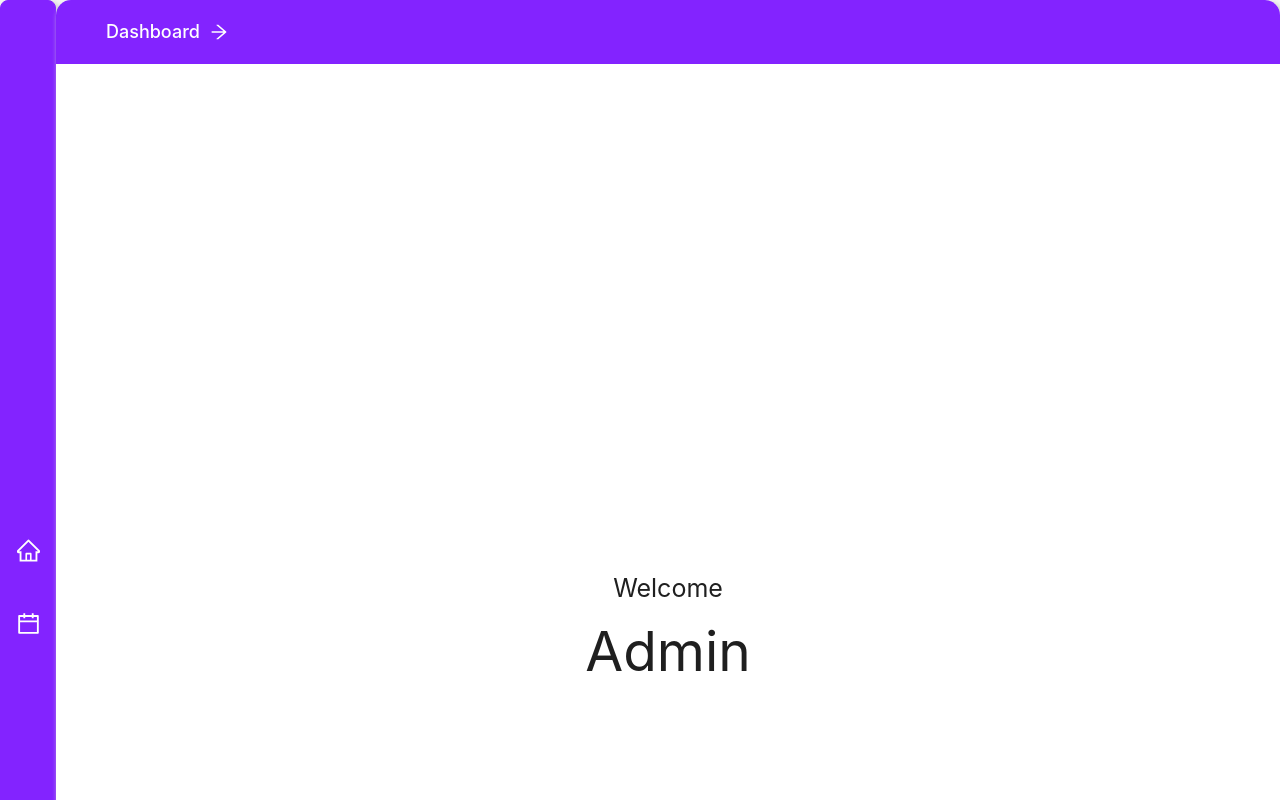
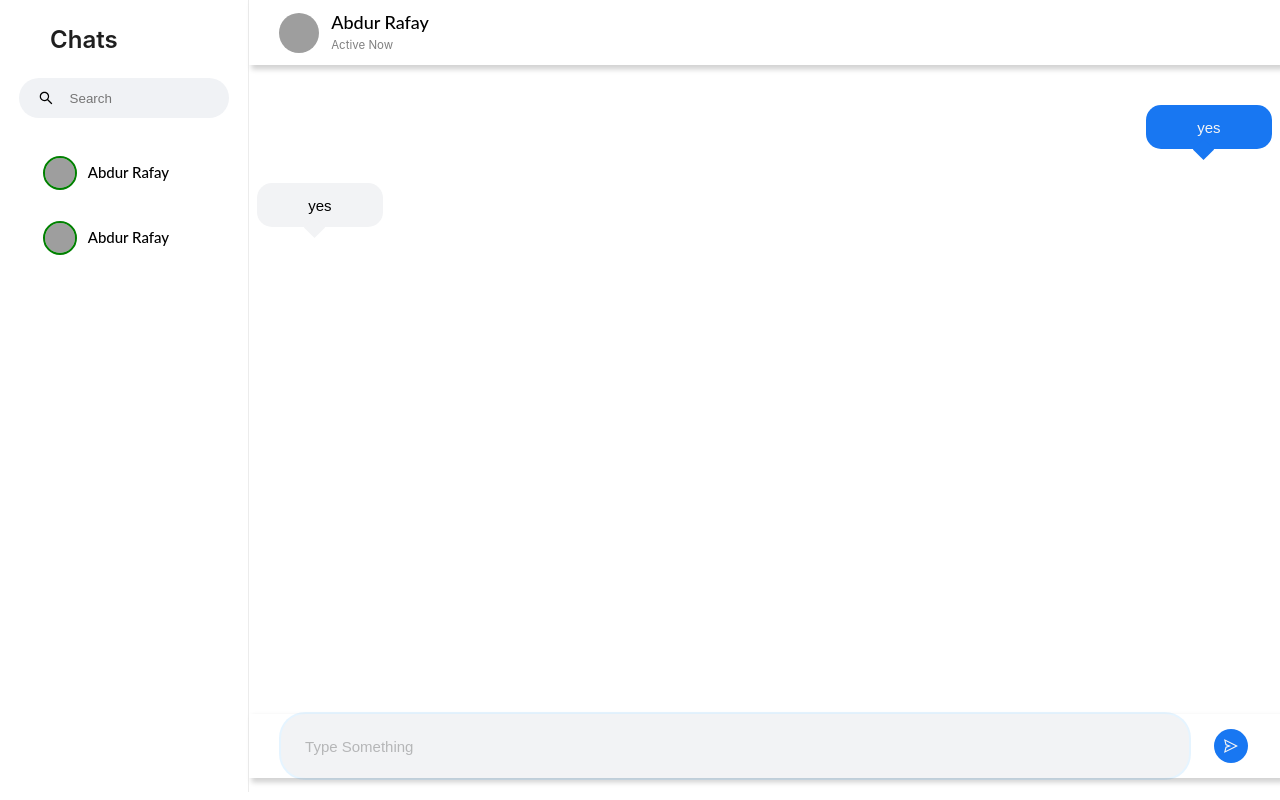
Before and after one commit to NexaLab/Gym-Frontend, a React (Create React App) app: page / in a window 1280 px wide. Shown: the top 800 px of the page. Built offline with nearby package versions, Linux system fonts and the light colour scheme; no server answers; grey boxes are pictures that could not be loaded.

Commit message:
Chat module added

```diff
--- a/package.json
+++ b/package.json
@@ -16,6 +16,7 @@
     "react-dom": "^18.2.0",
     "react-router-dom": "^5.1.2",
     "react-scripts": "5.0.1",
+    "socket.io-client": "^4.6.1",
     "web-vitals": "^2.1.4"
   },
   "scripts": {
--- a/src/App.js
+++ b/src/App.js
@@ -1,8 +1,7 @@
 import './App.css';
 import { Route, Switch } from 'react-router-dom';
-import Test from './components/Test/Test';
 import ManageTrainingClasses from './components/ManageTrainingClasses/ManageTrainingClasses';
-import Welcome from './components/Welcome/Welcome';
+import Chat from './components/Chat/Chat';
 
 
 
@@ -12,8 +11,8 @@ function App() {
     <div className="App">
 
       <Switch>
-            <Route exact path="/meetingschedule"  component={ManageTrainingClasses}/>
-            <Route exact path="/"  component={Welcome}/>
+        <Route exact path="/meetingschedule" component={ManageTrainingClasses} />
+        <Route exact path="/" component={Chat} />
       </Switch>
 
     </div>
--- /dev/null
+++ b/src/components/Chat/Chat.css
@@ -0,0 +1,5 @@
+#chat-layout {
+  background: #ffffff !important;
+  display: flex !important;
+  flex-direction: row !important;
+}
--- /dev/null
+++ b/src/components/Chat/Chat.jsx
@@ -0,0 +1,18 @@
+import React from 'react'
+import "./Chat.css"
+import { Layout } from 'antd'
+import Users from '../Users/Users'
+import Messages from '../Messages/Messages'
+
+
+
+function Chat() {
+    return (
+        <div id='chat-layout'>
+            <Users />
+            <Messages />
+        </div>
+    )
+}
+
+export default Chat
--- /dev/null
+++ b/src/components/Messages/Messages.css
@@ -0,0 +1,160 @@
+#messages-layout {
+  background: #ffffff !important;
+  width: 81% !important;
+  height: 99vh !important;
+  display: flex !important;
+  flex-direction: column !important;
+}
+
+#message-receiver-heading-container {
+  background: #ffffff !important;
+  height: 65px !important;
+  width: 100% !important;
+  display: flex !important;
+  flex-direction: row !important;
+  align-items: center !important;
+  padding-left: 30px !important;
+  box-shadow: 3px 3px 5px 1.5px lightgray !important;
+}
+
+#message-receiver-image {
+  width: 40px !important;
+  height: 40px !important;
+  border-radius: 50% !important;
+  box-sizing: border-box !important;
+}
+
+#message-receiver-name {
+  font-weight: 549 !important;
+  color: black !important;
+  font-family: Lato, Poppins, Muli, sans-serif;
+  font-size: 18px !important;
+  margin-left: 12.5px !important;
+  margin-bottom: 0px !important;
+}
+
+#message-receiver-name-and-active-status-container {
+  display: flex !important;
+  flex-direction: column !important;
+  align-items: flex-start !important;
+  box-sizing: border-box !important;
+}
+
+#message-receiver-name-and-active-status-container h6 {
+  margin-top: 5px !important;
+  color: gray !important;
+  font-weight: 400 !important;
+  margin-left: 12.5px !important;
+  font-size: 11.5px !important;
+}
+
+#messages-container {
+  width: 100% !important;
+  height: 82% !important;
+  display: flex !important;
+  flex-direction: column !important;
+  align-items: flex-end !important;
+  padding-top: 40px !important;
+  padding-right: 8px !important;
+  padding-left: 8px !important;
+  overflow-y: auto !important;
+  box-sizing: border-box !important;
+}
+
+#messages-input-container {
+  box-shadow: 3px 3px 5px 1.5px lightgray !important;
+  width: 100% !important;
+  height: 8% !important;
+}
+
+.outgoing-messages {
+  max-width: 250px !important;
+  min-height: fit-content !important;
+  background-color: #1877f2 !important;
+  position: relative !important;
+  border-radius: 15px !important;
+  padding-left: 51.5px !important;
+  padding-right: 51.5px !important;
+  padding-top: 13.5px !important;
+  padding-bottom: 13.5px !important;
+  margin-bottom: 34px !important;
+  font-family: "Fira Sans", sans-serif !important;
+  text-align: center !important;
+  font-size: 15px !important;
+  color: whitesmoke !important;
+}
+
+.outgoing-messages::after {
+  content: "" !important;
+  position: absolute !important;
+  width: 15px !important;
+  height: 15px !important;
+
+  border-left: 0px !important;
+  border-top: 0px !important;
+  top: 100% !important;
+  left: 50% !important;
+  margin-left: -13px !important;
+  transform: rotate(45deg) !important;
+  margin-top: -7px !important;
+  background: #1877f2 !important;
+}
+
+.incoming-messages {
+  max-width: 250px !important;
+  min-height: fit-content !important;
+  background-color: #f2f3f5 !important;
+  color: black !important;
+  position: relative !important;
+  border-radius: 15px !important;
+  padding-left: 51.5px !important;
+  padding-right: 51.5px !important;
+  padding-top: 13.5px !important;
+  padding-bottom: 13.5px !important;
+  align-self: flex-start !important;
+  font-family: "Fira Sans", sans-serif !important;
+  text-align: center !important;
+  font-size: 15px !important;
+  margin-bottom: 34px !important;
+}
+
+.incoming-messages::after {
+  content: "" !important;
+  position: absolute !important;
+  width: 15px !important;
+  height: 15px !important;
+
+  border-left: 0px !important;
+  border-top: 0px !important;
+  top: 100% !important;
+  left: 50% !important;
+  margin-left: -13px !important;
+  transform: rotate(45deg) !important;
+  margin-top: -7px !important;
+  background: #f2f3f5 !important;
+}
+
+#type-messages {
+  border: 1px solid white !important;
+
+  width: 88% !important;
+  height: 100% !important;
+  box-sizing: border-box !important;
+  padding-left: 24px !important;
+  font-size: 15px !important;
+  margin: 0 !important;
+  border-radius: 24px !important;
+  background-color: #f2f3f5 !important;
+  font-family: "Fira Sans", sans-serif !important;
+  border: none !important;
+  outline: none !important;
+}
+
+#send-btn {
+  color: whitesmoke !important;
+  cursor: pointer !important;
+  border-radius: 100% !important;
+  padding: 10px !important;
+  background: #1877f2 !important ;
+  margin-left: 25px !important;
+}
--- /dev/null
+++ b/src/components/Messages/Messages.jsx
@@ -0,0 +1,117 @@
+import React, { useEffect } from 'react'
+import "./Messages.css"
+import { Layout, Typography, Input } from 'antd'
+import Person from "../../assets/Person.jpg";
+import { SendOutlined } from '@ant-design/icons';
+import io from "socket.io-client";
+
+
+
+
+const { Title } = Typography;
+const { Text } = Typography;
+
+
+
+
+const socket = io("http://localhost:3001");
+
+
+
+
+
+
+function Messages() {
+
+
+
+
+
+
+    const joinRoom = async () => {
+        console.log("room joined")
+        socket.emit("join-room", 1);
+
+
+    }
+
+
+
+
+
+
+
+    const sendMessage = () => {
+        console.log("click")
+        socket.emit("send-message", { message: "Hello", room: 1 });
+
+
+
+
+    }
+
+
+
+
+
+
+    const receiveMessage = () => {
+        socket.off("receive-message").on("receive-message", (data) => {
+            console.log(data);
+
+        }, [socket]);
+    }
+
+
+
+
+
+
+
+    useEffect(() => {
+
+        joinRoom();
+        receiveMessage();
+    })
+
+
+
+
+
+
+    return (
+        <Layout id='messages-layout'>
+
+
+            <div id='message-receiver-heading-container'>
+                <img src={Person} alt="" id='message-receiver-image' />
+                <div id='message-receiver-name-and-active-status-container'>
+                    <h4 id='message-receiver-name'>Abdur Rafay</h4>
+                    <h6>Active Now</h6>
+                </div>
+            </div>
+
+
+            <div id='messages-container'>
+
+                <div className='outgoing-messages'>
+                    yes
+                </div>
+
+                <div className='incoming-messages'>
+                    yes
+                </div>
+            </div>
+
+
+            <div id='messages-input-container'>
+                <Input id='type-messages' placeholder='Type Something' autoFocus={true} />
+                <SendOutlined id='send-btn' onClick={sendMessage} />
+            </div>
+
+
+        </Layout>
+    )
+}
+
+export default Messages
--- /dev/null
+++ b/src/components/Users/Users.css
@@ -0,0 +1,80 @@
+#users-layout {
+  background: #ffffff !important;
+  width: 250px !important;
+  height: 99vh !important;
+  padding-top: 0px !important;
+  display: flex !important;
+  flex-direction: column !important;
+  align-items: center !important;
+  border-right: 0.3px solid #ececec !important;
+}
+
+.user-image {
+  width: 30px !important;
+  height: 30px !important;
+  /* border: 2px solid green !important; */
+  border-radius: 50% !important;
+  box-sizing: border-box !important;
+  outline: 2px solid green !important;
+}
+
+.user-data-container {
+  display: flex !important;
+  flex-direction: row !important;
+  align-items: center !important;
+  padding-left: 39px !important;
+  padding-right: 20px !important;
+  width: 95% !important;
+  height: 50px !important;
+  background: transparent !important;
+  cursor: pointer !important;
+  border-radius: 10px !important;
+  margin-bottom: 15px !important;
+}
+
+.user-data-container:hover {
+  background: rgba(45, 136, 255, 0.1) !important;
+}
+
+.user-data-container:active {
+  background: rgba(45, 136, 255, 0.3) !important;
+}
+.user-name {
+  font-family: Lato, Poppins, Muli, sans-serif;
+  font-size: 15px !important;
+  font-weight: 549 !important;
+  margin-left: 12.5px !important;
+  color: black !important;
+}
+
+#user-admin-chats-heading {
+  width: fit-content !important;
+}
+
+#users-layout-chat-heading-container {
+  width: 100% !important;
+  padding-left: 50px !important;
+  margin-bottom: 10px !important;
+}
+
+#chat-search {
+  background: #f0f2f5 !important;
+  width: 85% !important;
+  height: 40px !important;
+  margin-bottom: 30px !important;
+  border-radius: 22px !important;
+  display: flex !important;
+  flex-direction: row !important;
+  align-items: center !important;
+  padding-left: 20px !important;
+}
+
+#search-input {
+  background: transparent !important;
+  border: none !important;
+  outline: none !important;
+  margin-left: 15px !important;
+  border-radius: 22px !important;
+  box-sizing: border-box !important;
+  width: 80% !important;
+}
--- /dev/null
+++ b/src/components/Users/Users.jsx
@@ -0,0 +1,50 @@
+import React from 'react'
+import "./Users.css"
+import { Input, Layout, Typography } from 'antd';
+import { SearchOutlined } from '@ant-design/icons';
+import Person from "../../assets/Person.jpg";
+
+
+
+
+
+const { Title } = Typography;
+const { Text } = Typography;
+
+
+
+
+
+function Users() {
+    return (
+        <Layout id='users-layout'>
+
+
+            <div id='users-layout-chat-heading-container'>
+                <Title level={3} id='user-admin-chats-heading'>Chats</Title>
+            </div>
+
+
+            <div id='chat-search' >
+                <SearchOutlined />
+                <input placeholder='Search' id='search-input' />
+            </div>
+
+
+            <div className='user-data-container'>
+                <img src={Person} alt="" className='user-image' />
+                <Text className='user-name'>Abdur Rafay</Text>
+            </div>
+
+
+            <div className='user-data-container'>
+                <img src={Person} alt="" className='user-image' />
+                <Text className='user-name'>Abdur Rafay</Text>
+            </div>
+
+
+        </Layout>
+    )
+}
+
+export default Users
```
Also changed, not shown: 2 other files (tests, documents, lock files or other folders).
